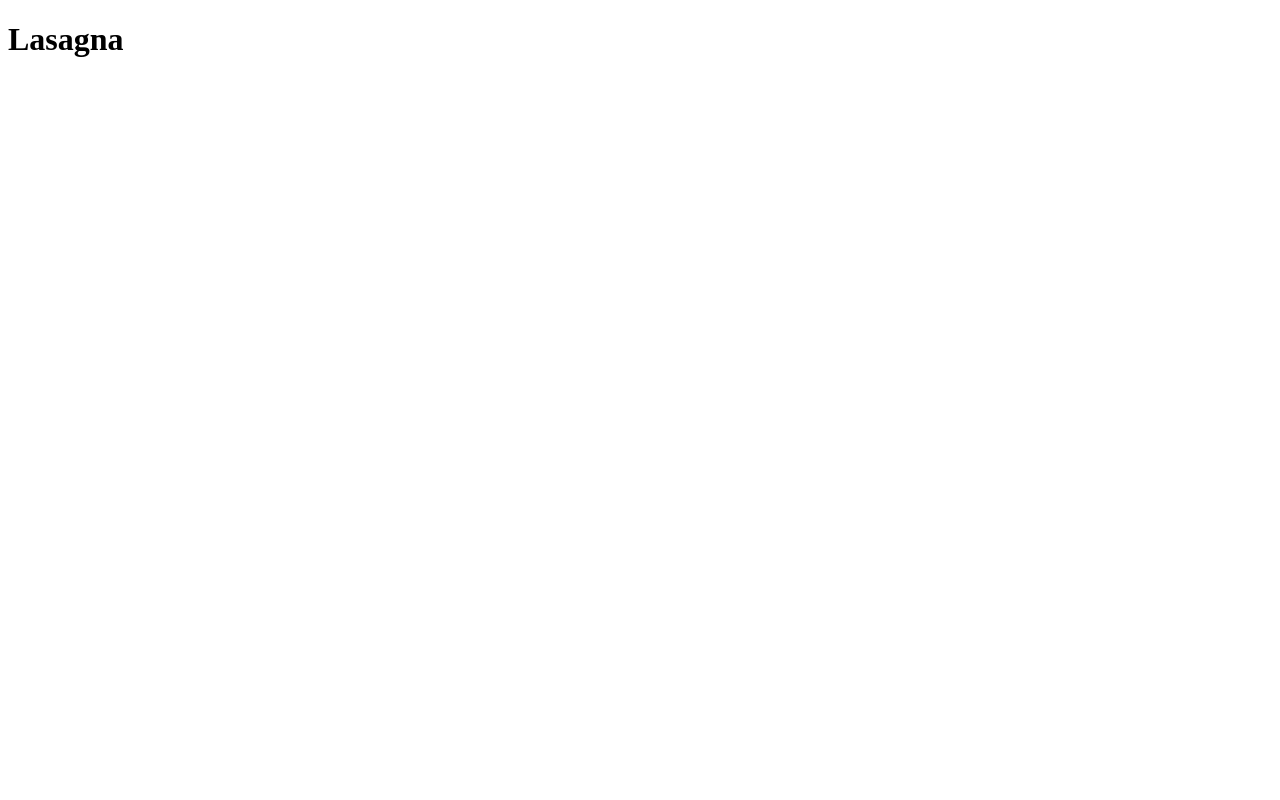
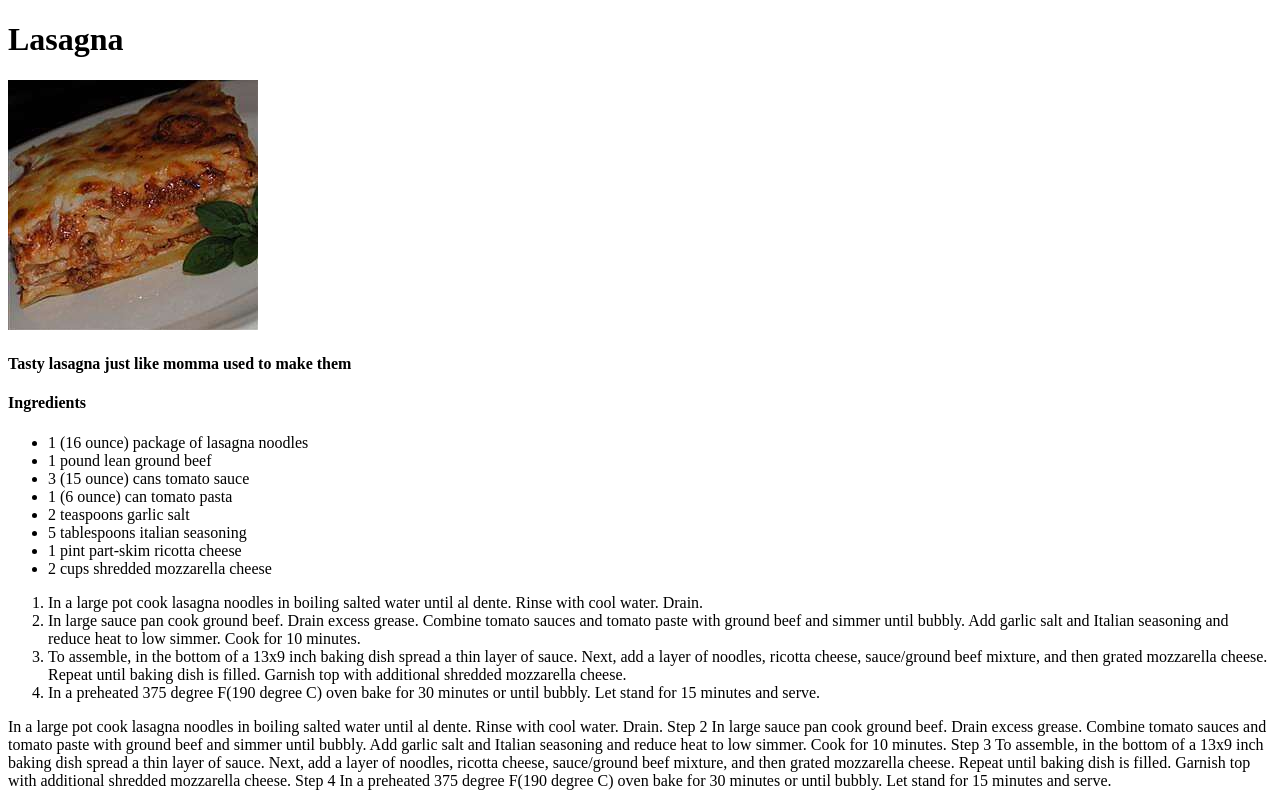
Before and after one commit to KongenOnGithub/odin-recipes, a plain HTML site: page recipes/lasagna.html in a window 1280 px wide. Drawn offline with Linux system fonts and the light colour scheme.

Commit message:
Add images directory and recipe to lasagna.html

```diff
--- a/recipes/lasagna.html
+++ b/recipes/lasagna.html
@@ -8,5 +8,36 @@
 
 <body>
     <h1>Lasagna</h1>
+    <img src="../images/lasagna.jpg"alt="tasty lasagna">
+    <h4>Tasty lasagna just like momma used to make them</h4>
+    <h4>Ingredients</h4>
+    <ul>
+        <li>1 (16 ounce) package of lasagna noodles</li>
+        <li>1 pound lean ground beef</li>
+        <li>3 (15 ounce) cans tomato sauce</li>
+        <li>1 (6 ounce) can tomato pasta</li>
+        <li>2 teaspoons garlic salt</li>
+        <li>5 tablespoons italian seasoning</li>
+        <li>1 pint part-skim ricotta cheese</li>
+        <li>2 cups shredded mozzarella cheese</li>
+    </ul>
+
+    <ol>
+        <li>In a large pot cook lasagna noodles in boiling salted water until al dente. Rinse with cool water. Drain.</li>
+        <li>In large sauce pan cook ground beef. Drain excess grease. Combine tomato sauces and tomato paste with ground beef and simmer until bubbly. Add garlic salt and Italian seasoning and reduce heat to low simmer. Cook for 10 minutes.</li>
+        <li>To assemble, in the bottom of a 13x9 inch baking dish spread a thin layer of sauce. Next, add a layer of noodles, ricotta cheese, sauce/ground beef mixture, and then grated mozzarella cheese. Repeat until baking dish is filled. Garnish top with additional shredded mozzarella cheese.</li>
+        <li>In a preheated 375 degree F(190 degree C) oven bake for 30 minutes or until bubbly. Let stand for 15 minutes and serve.</li>
+    </ol>
+
 </body>
 </html>
+In a large pot cook lasagna noodles in boiling salted water until al dente. Rinse with cool water. Drain.
+
+Step 2
+In large sauce pan cook ground beef. Drain excess grease. Combine tomato sauces and tomato paste with ground beef and simmer until bubbly. Add garlic salt and Italian seasoning and reduce heat to low simmer. Cook for 10 minutes.
+
+Step 3
+To assemble, in the bottom of a 13x9 inch baking dish spread a thin layer of sauce. Next, add a layer of noodles, ricotta cheese, sauce/ground beef mixture, and then grated mozzarella cheese. Repeat until baking dish is filled. Garnish top with additional shredded mozzarella cheese.
+
+Step 4
+In a preheated 375 degree F(190 degree C) oven bake for 30 minutes or until bubbly. Let stand for 15 minutes and serve.
```
Also changed, not shown: images/lasagna.jpg (added).
